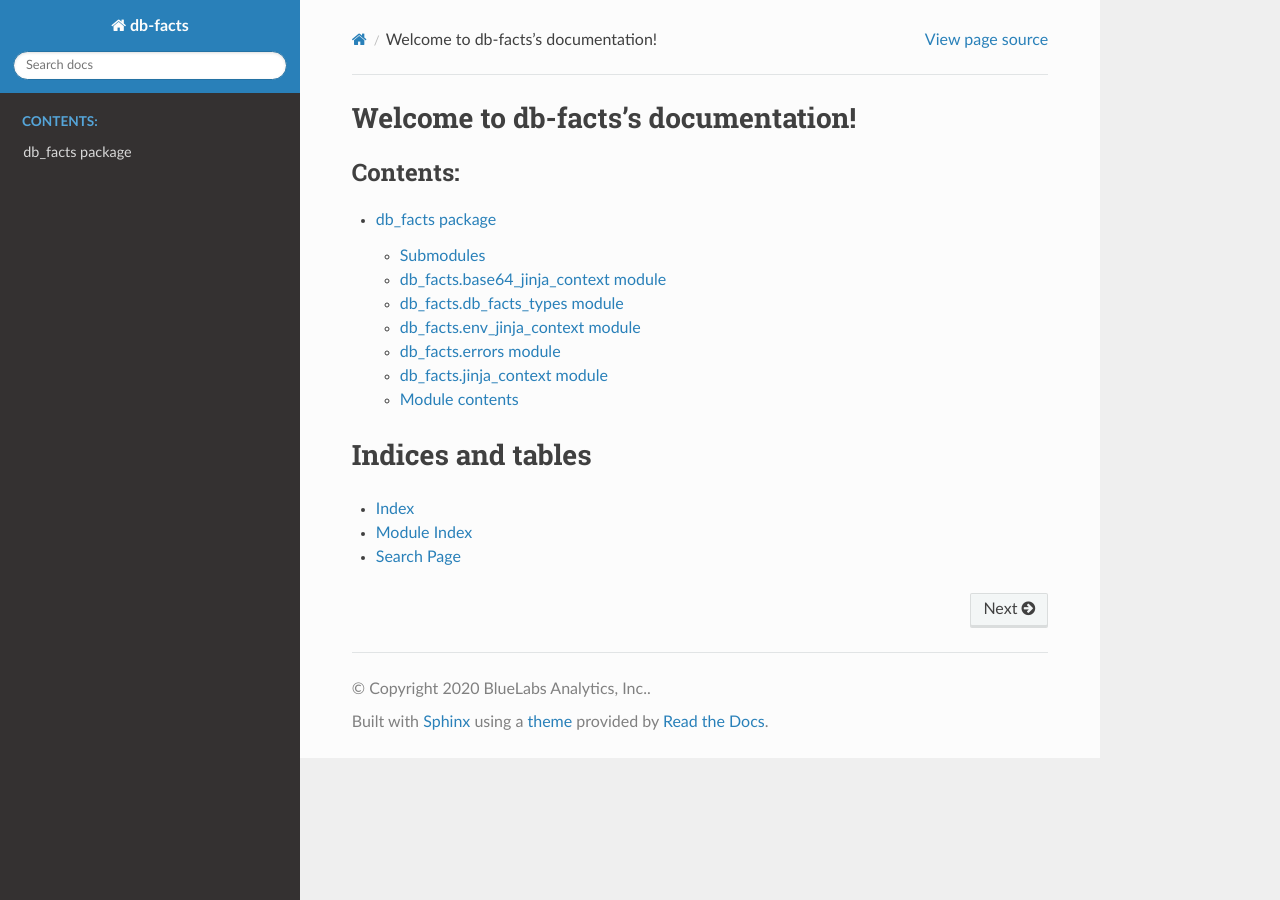
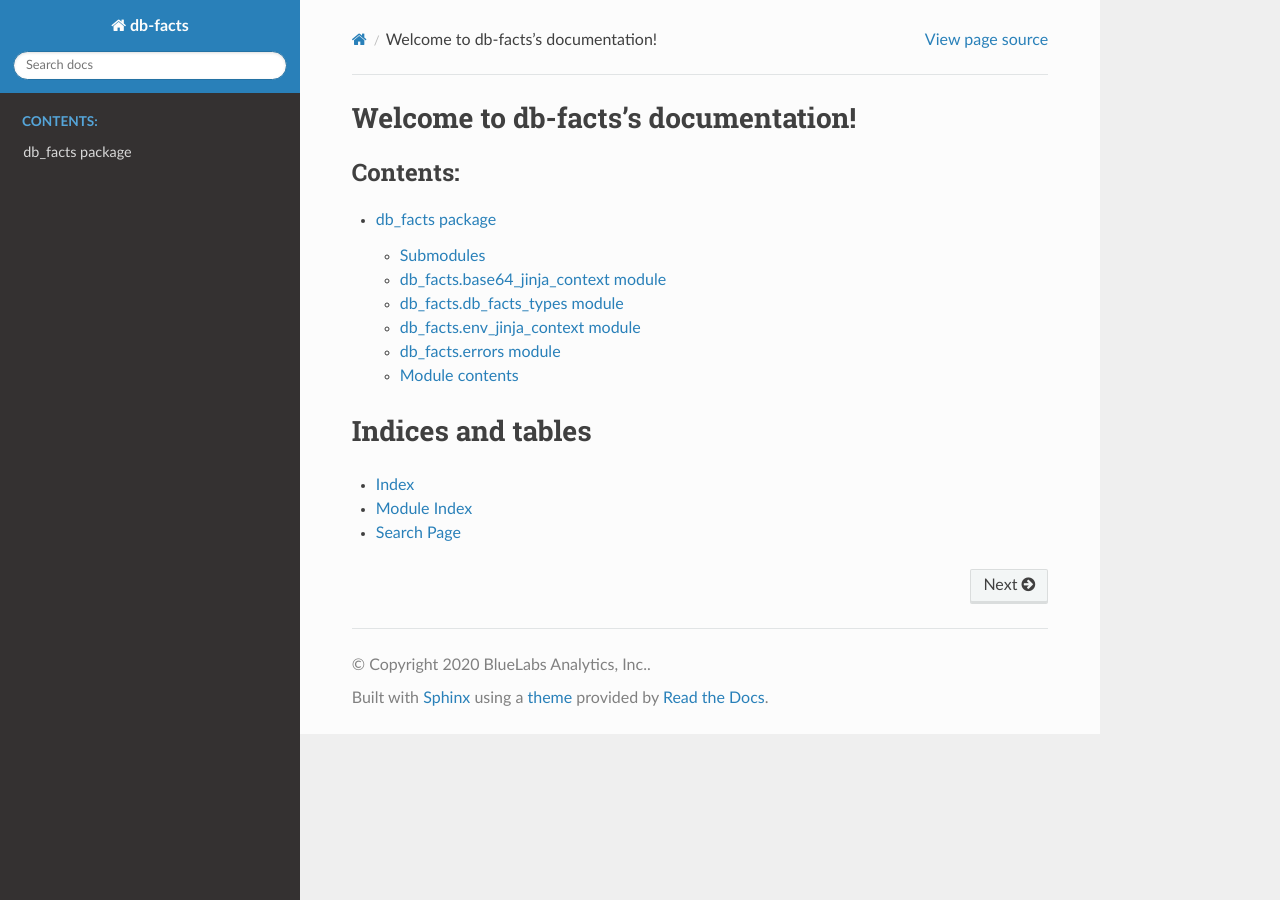
Before and after one commit to bluelabsio/db-facts, a Sphinx documentation site: the page built from docs/source/index.rst, in a window 1280 px wide. Built offline with Sphinx 7.4.7 and the Read the Docs theme 2.0.0, drawn with Linux system fonts in a browser that asks for light colours.

Commit message:
Drop private module

```diff
--- a/docs/source/db_facts.rst
+++ b/docs/source/db_facts.rst
@@ -36,14 +36,6 @@ db\_facts.errors module
    :undoc-members:
    :show-inheritance:
 
-db\_facts.jinja\_context module
--------------------------------
-
-.. automodule:: db_facts.jinja_context
-   :members:
-   :undoc-members:
-   :show-inheritance:
-
 Module contents
 ---------------
 
```
